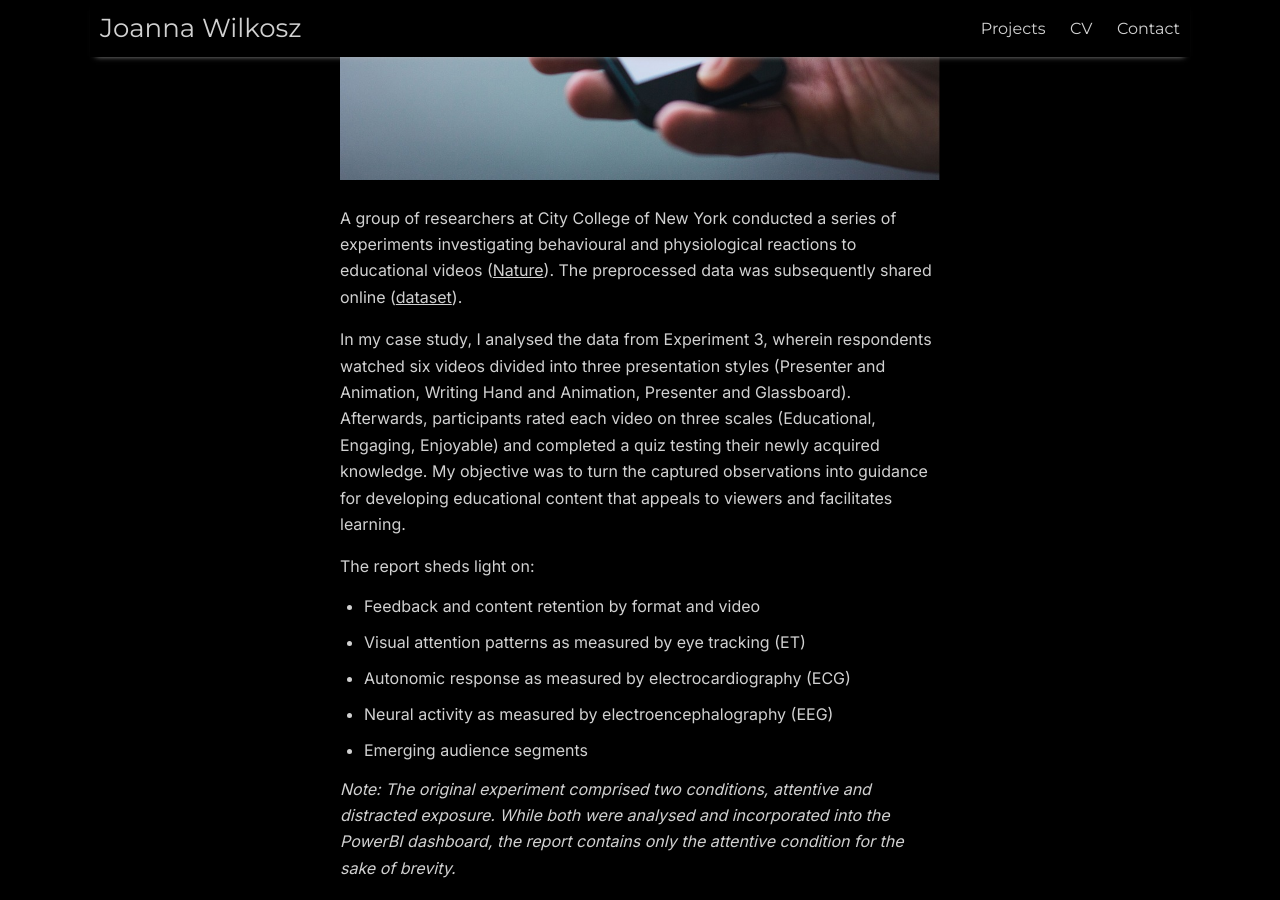
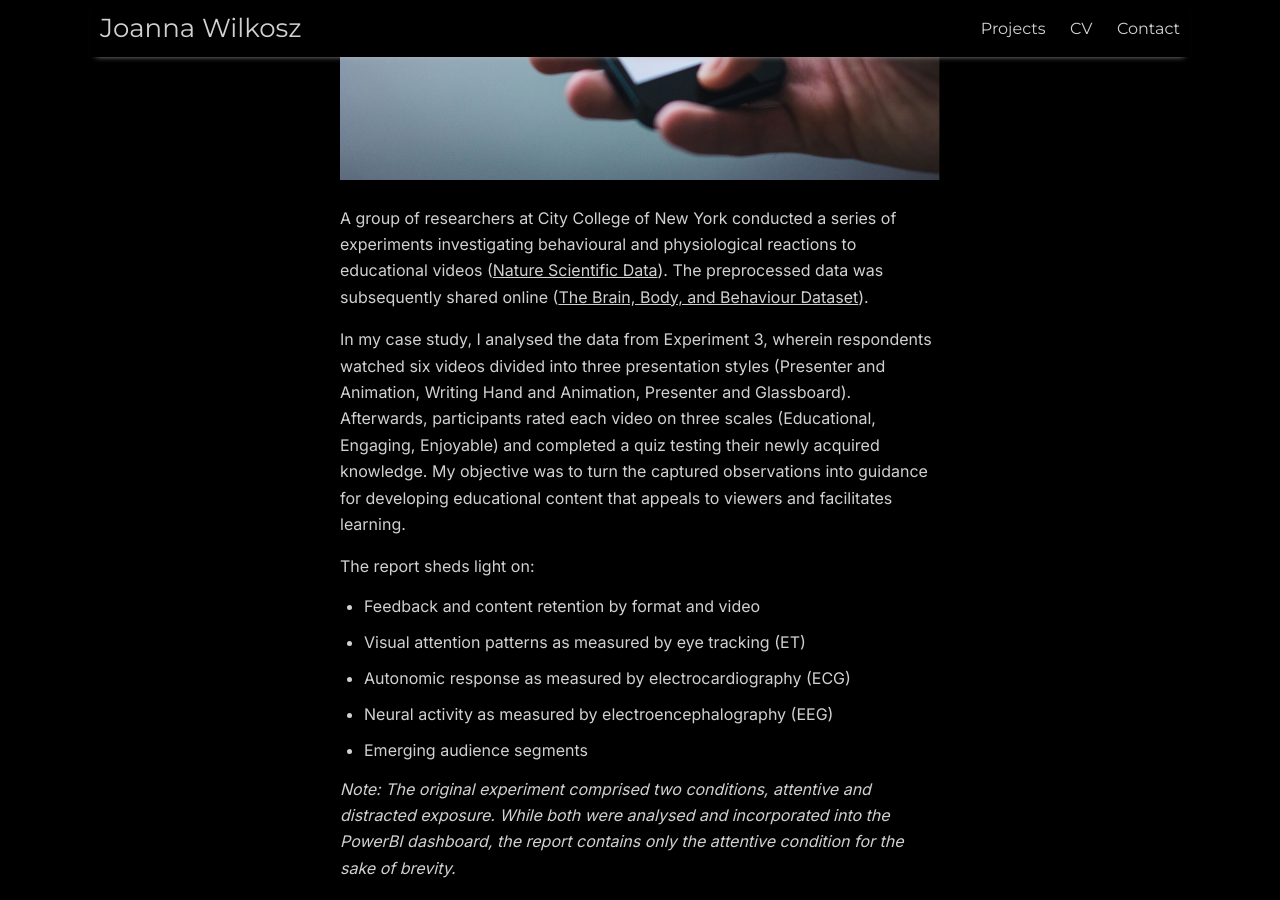
Before and after one commit to joanna-wi/joanna-wi.github.io, a Jekyll site: the page built from _projects/project-2.md, in a window 1280 px wide and 900 px high, scrolled down 351 px. Built offline with Jekyll 4.4.1, drawn with Linux system fonts in a browser that asks for light colours; nearby versions of some CDN libraries.

Commit message:
Update project-2.md

```diff
--- a/_projects/project-2.md
+++ b/_projects/project-2.md
@@ -4,7 +4,7 @@ title: Educational Content Preferences Case Study
 image: yt-1.jpg
 ---
 
-A group of researchers at City College of New York conducted a series of experiments investigating behavioural and physiological reactions to educational videos (<a href="https://www.nature.com/articles/s41597-026-07215-1" target="_blank" rel="noopener noreferrer">Nature</a>). The preprocessed data was subsequently shared online (<a href="https://bbbd.pythonanywhere.com/" target="_blank" rel="noopener noreferrer">dataset</a>).
+A group of researchers at City College of New York conducted a series of experiments investigating behavioural and physiological reactions to educational videos (<a href="https://www.nature.com/articles/s41597-026-07215-1" target="_blank" rel="noopener noreferrer">Nature Scientific Data</a>). The preprocessed data was subsequently shared online (<a href="https://bbbd.pythonanywhere.com/" target="_blank" rel="noopener noreferrer">The Brain, Body, and Behaviour Dataset</a>).
 
 
 In my case study, I analysed the data from Experiment 3, wherein respondents watched six videos divided into three presentation styles (Presenter and Animation, Writing Hand and Animation, Presenter and Glassboard). Afterwards, participants rated each video on three scales (Educational, Engaging, Enjoyable) and completed a quiz testing their newly acquired knowledge. My objective was to turn the captured observations into guidance for developing educational content that appeals to viewers and facilitates learning.
```
